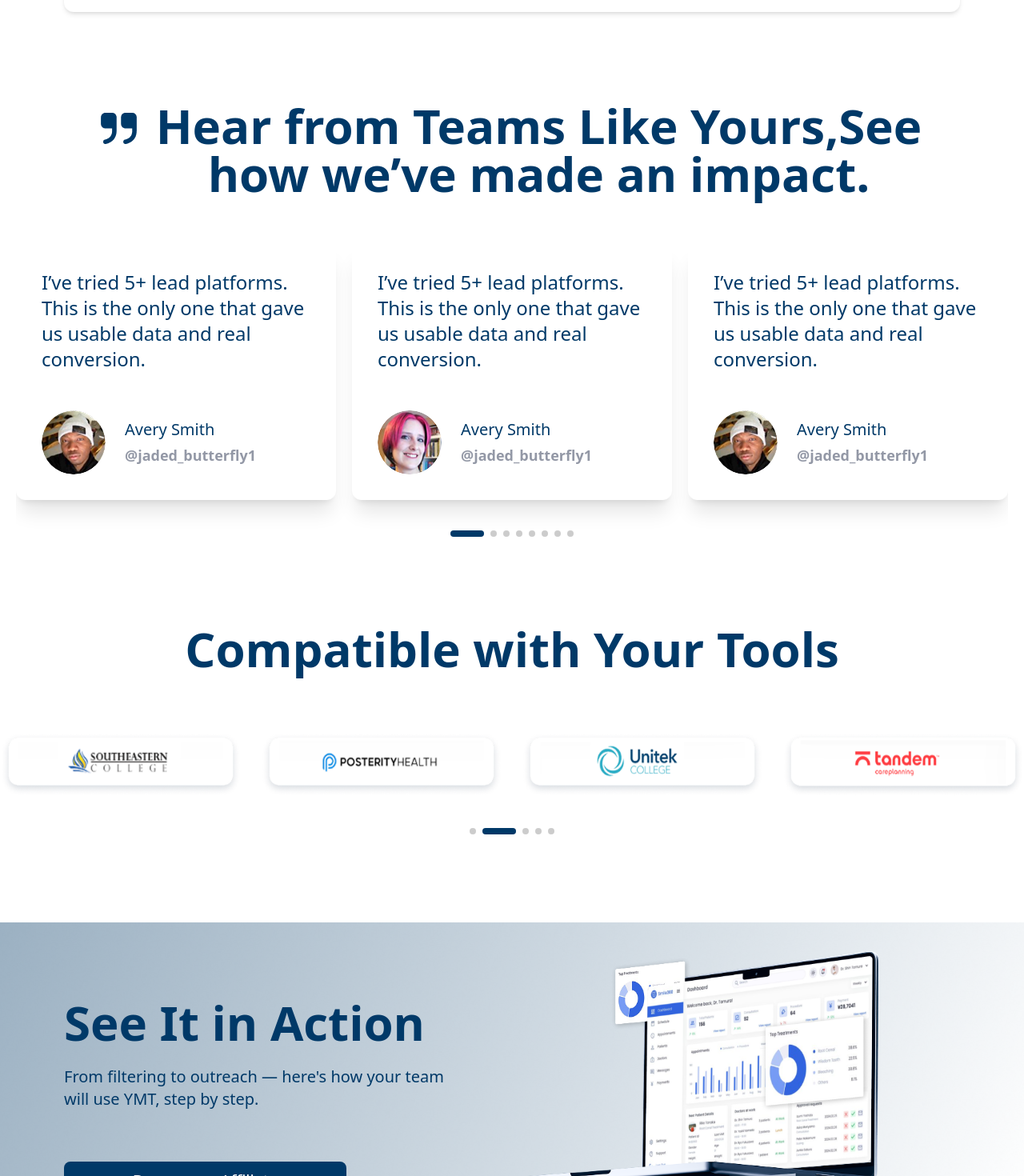
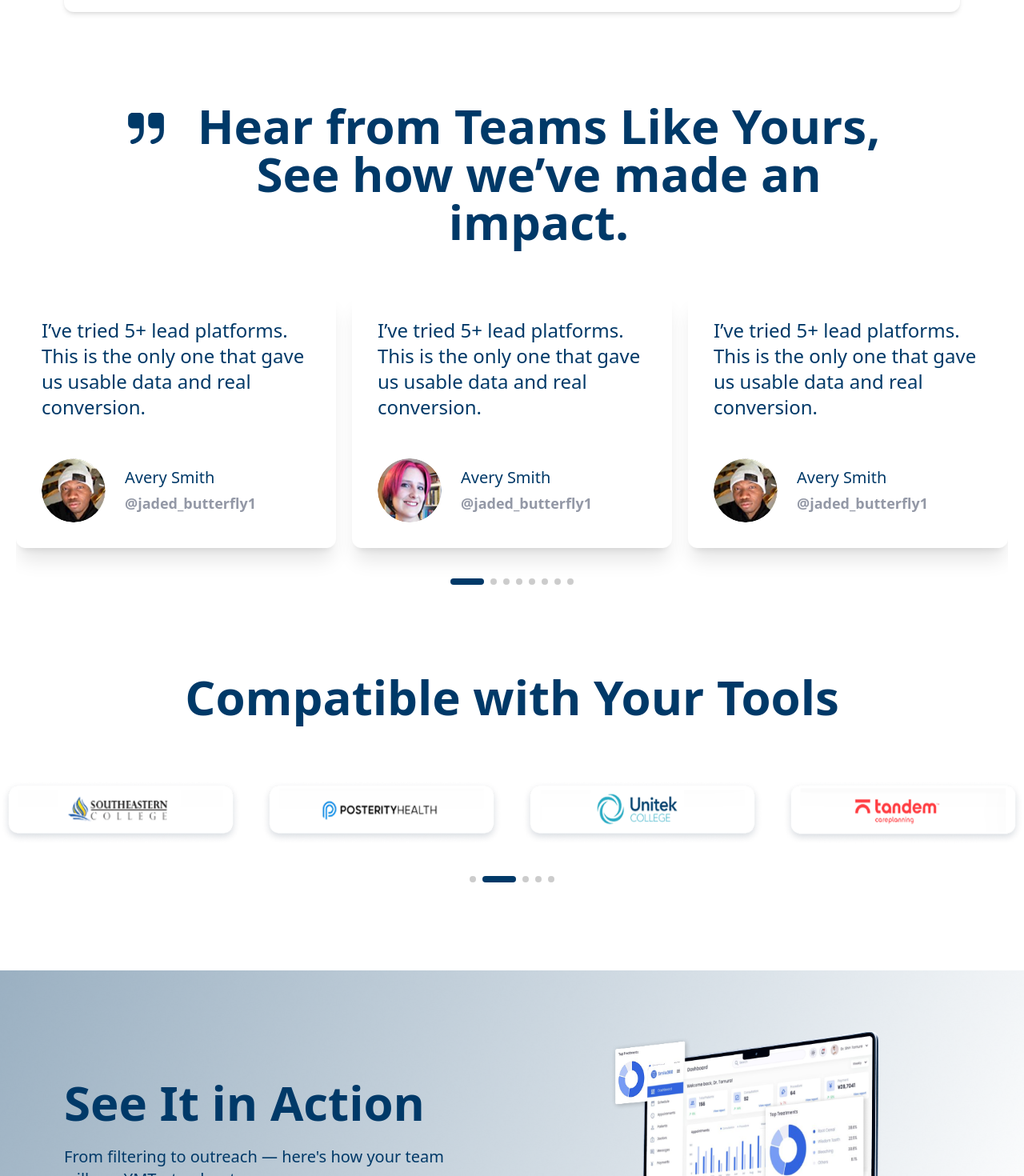
Before and after one commit to l-shirinyan/Genevo, a Nuxt app: page /shop in a window 1280 px wide. Shown: the part 3880-5350 px from the top of the page at 80% size. Built offline with nearby package versions, Linux system fonts and the light colour scheme; what @fawmi/vue-google-maps, vue-tel-input would draw is missing.

Commit message:
Fix UI Issues

```diff
--- a/app/components/reusable/card/PricingCard.vue
+++ b/app/components/reusable/card/PricingCard.vue
@@ -21,11 +21,11 @@ const hoveredCard = ref<number | string | null>(null);
 
 <template>
   <form>
-    <div class="mx-auto max-w-7xl px-6 h-full">
+    <div class="mx-auto w-full px-6 h-full">
       <div
         v-for="tier in props.tiers"
         :key="tier.id"
-        class="group rounded-3xl min-w-[260px] lg:w-[340px] h-full p-5 lg:p-8 shadow-xl bg-white hover:bg-primary transition-colors duration-300 ease-in-out hover:cursor-pointer flex flex-col justify-between"
+        class="group rounded-3xl w-full min-w-[260px] h-auto p-5 lg:p-8 shadow-xl bg-white hover:bg-primary transition-colors duration-300 ease-in-out hover:cursor-pointer flex flex-col justify-between"
         @mouseenter="hoveredCard = tier.id"
         @mouseleave="hoveredCard = null"
       >
--- a/app/components/reusable/scale/ScaleImage.vue
+++ b/app/components/reusable/scale/ScaleImage.vue
@@ -9,6 +9,7 @@ interface Props {
   buttonLink?: string;
   imageSrc: string;
   imageAlt?: string;
+  extraClassName?:string;
 }
 
 const props = withDefaults(defineProps<Props>(), {
@@ -19,7 +20,7 @@ const props = withDefaults(defineProps<Props>(), {
 
 <template>
   <section
-    class="w-full px-5 lg:px-20 mb-24 mt-0 2xl:mt-32"
+    :class="`w-full px-5 lg:px-20 mb-24 mt-0 2xl:mt-32 ${extraClassName}`"
     :style="{
       backgroundImage: `url('/images/generation-bg.png')`,
       backgroundSize: 'cover',
--- a/app/components/reusable/slider/CardSlider.vue
+++ b/app/components/reusable/slider/CardSlider.vue
@@ -12,7 +12,6 @@ import PricingCard from "@/components/reusable/card/PricingCard.vue";
   <Swiper
     :modules="[Autoplay, FreeMode, Pagination]"
     :slides-per-view="1.2"
-    :space-between="24"
     :free-mode="true"
     :pagination="{ clickable: true }"
     :auto-height="true"
--- a/app/components/reusable/slider/TestimonialsSlider.vue
+++ b/app/components/reusable/slider/TestimonialsSlider.vue
@@ -1,5 +1,5 @@
 <template>
-  <div class="flex items-center justify-center result-slider w-full py-10">
+  <div class="flex items-center justify-center result-slider w-full py-0 lg:py-10">
     <div
       class="hidden overflow-hidden lg:flex items-start relative w-full max-w-[1130px] gap-8 py-1.5"
     >
--- a/app/components/reusable/slider/ToolsSlide.vue
+++ b/app/components/reusable/slider/ToolsSlide.vue
@@ -33,7 +33,7 @@ const props = defineProps<{
       :key="idx"
       class="flex justify-center items-center cursor-pointer"
     >
-      <NuxtImg :src="src" alt="Tools Icon" class="object-cover tools-image" />
+      <NuxtImg :src="src" alt="Tools Icon" class="w-full object-cover tools-image" />
     </SwiperSlide>
   </Swiper>
 </template>
--- a/app/pages/about.vue
+++ b/app/pages/about.vue
@@ -49,7 +49,7 @@ import AboutSlider from '~/components/reusable/slider/AboutSlider.vue'
   </div>
 
   <div class="flex flex-col items-center justify-center gap-12 px-5 md:px-20 mb-24">
-    <div class="w-full flex flex-col items-center gap-12 lg:flex-row lg:justify-center lg:gap-12">
+    <div class="w-full flex flex-col items-center gap-12 xl:flex-row xl:justify-center xl:gap-12">
       <div class="flex flex-col items-center lg:items-start lg:gap-14">
         <div
           class="flex flex-col items-center text-center pl-4 border-l border-yellow lg:text-start lg:items-start gap-6"
@@ -61,16 +61,16 @@ import AboutSlider from '~/components/reusable/slider/AboutSlider.vue'
             class="text-primary max-w-[586px]"
           />
         </div>
-        <Button variant="primary" class="w-full hidden lg:block"> Start Now </Button>
+        <Button variant="primary" class="w-full hidden xl:block"> Start Now </Button>
       </div>
       <div class="lg:w-1/2 w-full">
         <NuxtImg
           src="/images/MacBook.png"
           alt="Notebook"
-          class="w-full h-full max-h-[340px] lg:max-h-none"
+          class="w-full h-full max-w-max m-auto max-h-[340px] xl:max-h-none"
         />
       </div>
-      <Button variant="primary" class="w-full block lg:hidden"> Start Now </Button>
+      <Button variant="primary" class="w-full block xl:hidden"> Start Now </Button>
     </div>
   </div>
 
--- a/app/pages/contact.vue
+++ b/app/pages/contact.vue
@@ -42,7 +42,7 @@ const onSubmit = handleSubmit(values => {
 
 <template>
   <div
-    class="flex flex-col items-center gap-12 lg:flex-row lg:items-center lg:justify-center lg:gap-8 mb-24 px-5 lg:px-20 py-30 bg-[url('/images/contact-mob-bg.png')]
+    class="flex flex-col items-center gap-12 lg:flex-row lg:items-center lg:justify-center lg:gap-8 px-5 lg:px-20 py-30 bg-[url('/images/contact-mob-bg.png')]
     md:bg-[url('/images/contact-tablet-bg.png')]
     lg:bg-[url('/images/contact-bg.png')]
     bg-cover bg-center"
@@ -125,7 +125,7 @@ const onSubmit = handleSubmit(values => {
 
   <div
     class="flex flex-col-reverse items-center justify-center gap-8 lg:flex-row lg:items-center lg:gap-21 px-5 lg:px-30 py-25 bg-[url('/images/contact-map-mob-bg.png')]
-    md:bg-[url('/images/contact-tablet-bg.png')]
+    md:bg-[url('/images/contact-map-tablet-bg.png')]
     lg:bg-[url('/images/contact-map-bg.png')]
     bg-cover bg-center"
   >
--- a/app/pages/index.vue
+++ b/app/pages/index.vue
@@ -101,11 +101,6 @@ import TestimonialsSlider from "@/components/reusable/slider/TestimonialsSlider.
         value="Real Results from Real Teams"
         class="text-primary text-center"
       />
-      <Text
-        textStyle="BodyxlMedium"
-        value="From physician networks to urgent care leads, YMT helps you reach verified medical professionals using filters like NPI, specialty, and facility type."
-        class="block sm:hidden text-primary text-center max-w-[380px] w-full"
-      />
     </div>
     <TestimonialsSlider />
   </div>
--- a/app/pages/shop.vue
+++ b/app/pages/shop.vue
@@ -90,19 +90,27 @@ import LeadsSwiper from "~/components/reusable/slider/IndustriesSlider.vue";
     </div>
 
 
+
+
     <div class="flex flex-col items-center text-center gap-12 px-5 mb-24">
-        <div class="flex flex-row items-start justify-center text-center">
-            <NuxtImg src="/images/quote-filled.png" alt="Quotes"
-                class="w-full h-full max-w-8 max-h-8 md:max-w-[51px] md:max-h-[51px] lg:max-w-[67px] lg:max-h-[67px]" />
-            <TextField textStyle="Body6xlBold" value="Hear from Teams Like Yours,See how we’ve made an impact."
-                class="text-primary w-full max-w-[983px]" />
+  <div class="flex items-start justify-center max-w-[983px]">
+    <NuxtImg
+      src="/images/quote-filled.png"
+      alt="Quotes"
+      class="w-8 h-8 md:w-[51px] md:h-[51px] lg:w-[67px] lg:h-[67px] shrink-0"
+    />
+    <TextField
+      textStyle="Body6xlBold"
+      value="Hear from Teams Like Yours, See how we’ve made an impact."
+      class="text-primary text-center"
+    />
+  </div>
 
-        </div>
+  <div class="w-full">
+    <ProductSlider />
+  </div>
+</div>
 
-        <div class="w-full">
-            <ProductSlider />
-        </div>
-    </div>
 
     <div class="flex flex-col items-center gap-8 lg:gap-16 mb-24">
         <TextField textStyle="Body6xlBold" value="Compatible with Your Tools" class="text-primary text-center" />
@@ -112,6 +120,7 @@ import LeadsSwiper from "~/components/reusable/slider/IndustriesSlider.vue";
     </div>
 
     <ScaleImage title="See It in Action"
+        extraClassName="pt-10"
         description="From filtering to outreach — here's how your team will use YMT, step by step."
         button-text="Become an Affiliate" button-link="/affiliate" :image-src="LaptopLogo" />
 </template>
```
Also changed, not shown: app/components/reusable/slider/ResourcesSlider.vue (+5 -7 lines), public/images/contact-map-mob-bg.png, public/images/contact-mob-bg.png.
